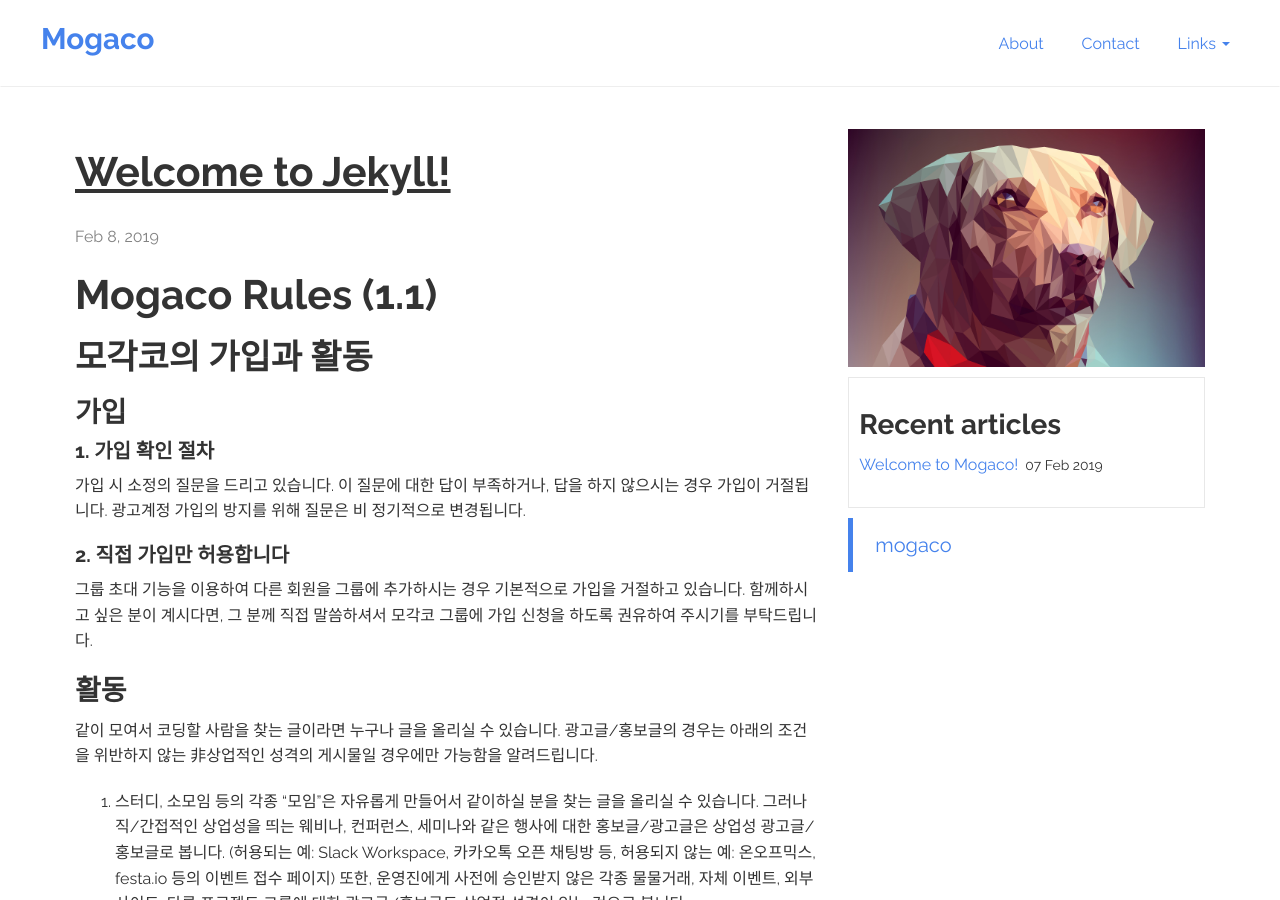
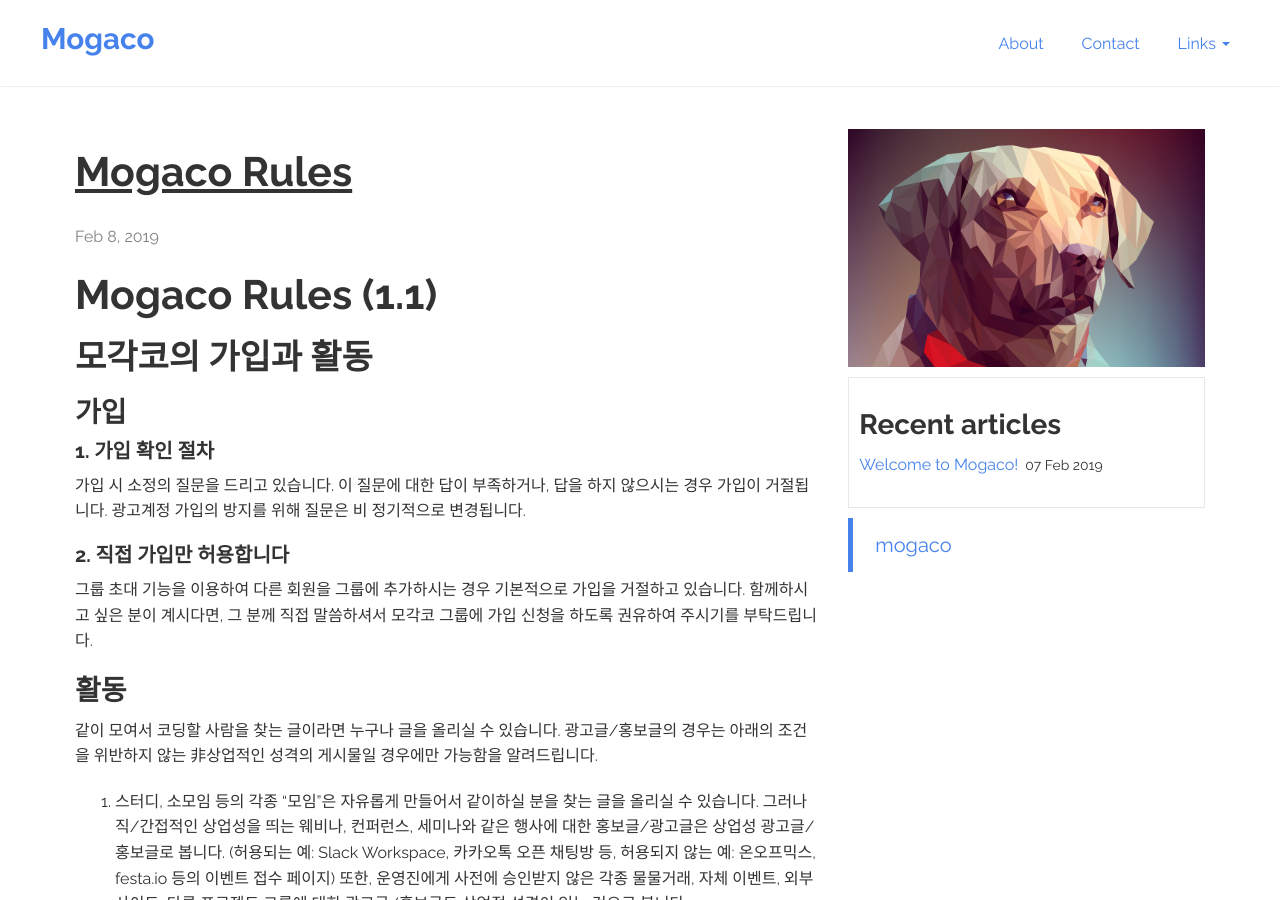
Before and after one commit to OpenMogaco/openmogaco.github.io, a Jekyll site: the page built from _posts/2019-02-08-mogaco-rules.markdown, in a window 1280 px wide and 900 px high. Built offline with Jekyll 4.4.1, drawn with Linux system fonts in a browser that asks for light colours; comment, search, counter and statistics services are not loaded.

Commit message:
update post

```diff
--- a/_posts/2019-02-08-mogaco-rules.markdown
+++ b/_posts/2019-02-08-mogaco-rules.markdown
@@ -1,6 +1,6 @@
 ---
 layout: post
-title:  "Welcome to Jekyll!"
+title:  "Mogaco Rules"
 date:   2019-02-08 10:51:47 +0900
 categories: jekyll update
 img: small-poly-3298069_1920.jpg
```
